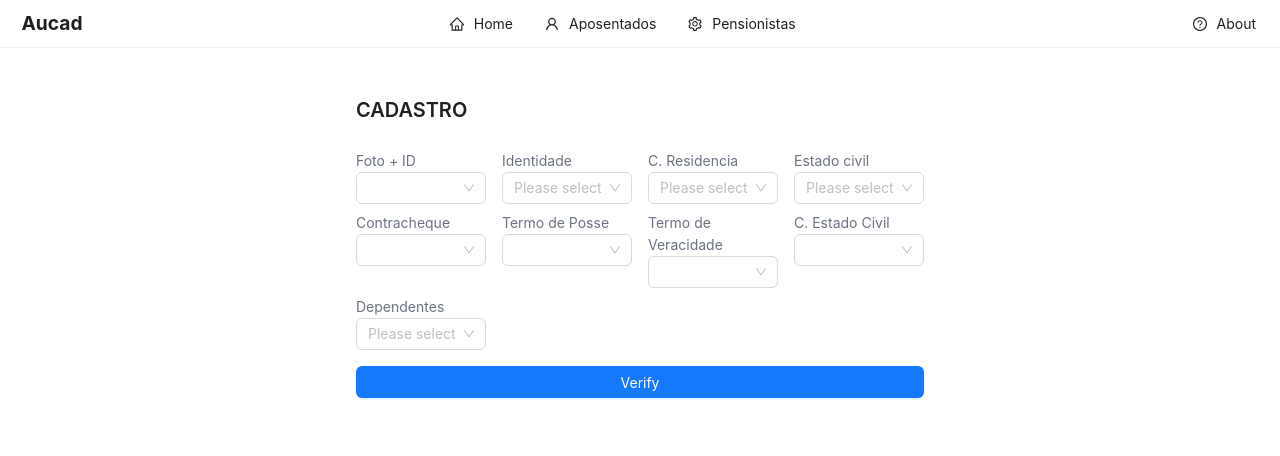
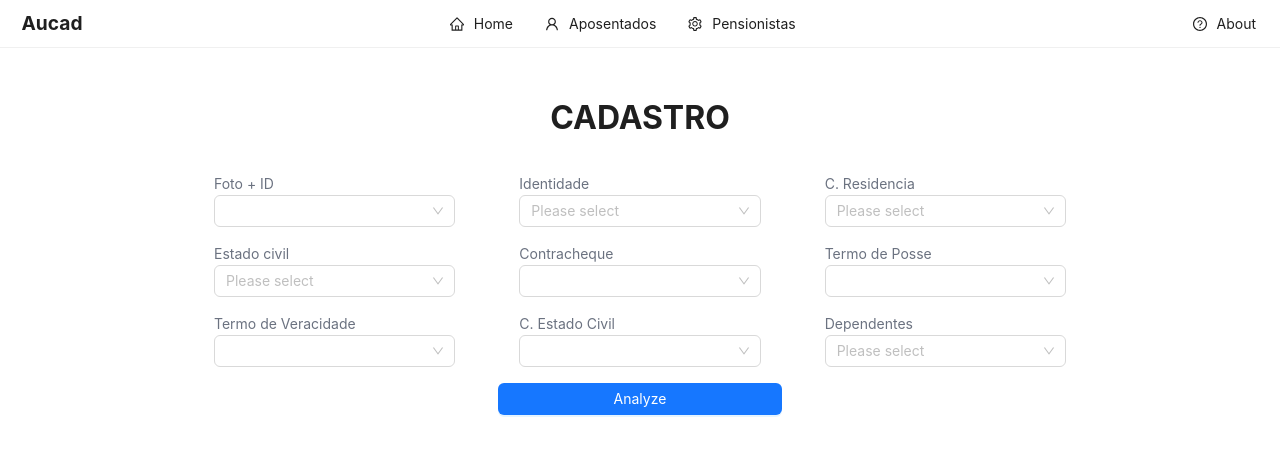
Before and after one commit to secretindex/Python-Scripts, a React (Vite) app in the folder advanced/recad-auto-message/: page /aposentados in a window 1280 px wide. Shown: the top 456 px of the page. Built offline with nearby package versions, Linux system fonts and the light colour scheme.

Commit message:
implement text modal and auto copy button

```diff
--- a/advanced/recad-auto-message/src/components/alt-antui/ActiveRegister.tsx
+++ b/advanced/recad-auto-message/src/components/alt-antui/ActiveRegister.tsx
@@ -13,55 +13,60 @@ interface DocumentosOptionsProps {
   optionList?: OptList
 }
 
-import { useState, useContext, FC } from 'react';
-import { Typography, Select, Form, Button, Row, Col, Space } from 'antd';
+import { useState, useContext, FC } from "react"
+import { Typography, Select, Form, Row, Col, Space, Layout } from "antd"
 import NestedSelect from "./SubComponents/NestedSelect"
+import TextModal from "./TextModal"
 
-const { Option } = Select;
+const { Option } = Select
+const { Content } = Layout
 
 interface DocumentosOptionsProps {
-  name: string;
-  keyName: string;
-  optionList?: OptList;
+  name: string
+  keyName: string
+  optionList?: OptList
 }
 
 // interface SelectComponentProps {
 //   optionList: OptList | undefined
 // }
 
-const SelectComponent: FC<DocumentosOptionsProps> = ({ name, keyName, optionList }) => {
-  const globalDocs = useContext(SecondCheckboxContext);
-  const [field, setField] = useState<string>("");
+const SelectComponent: FC<DocumentosOptionsProps> = ({
+  name,
+  keyName,
+  optionList,
+}) => {
+  const globalDocs = useContext(SecondCheckboxContext)
+  const [field, setField] = useState<string>("")
 
   const handleChange = (value: string) => {
-    setField(value);
+    setField(value)
 
-    console.log(optionList ? optionList : "marmota");
+    console.log(optionList ? optionList : "marmota")
 
     const endObject = {
       required:
-        keyName === "depId" && optionList && optionList[optionList.indexOf(value)] === 'dep'
+        keyName === "depId" &&
+        optionList &&
+        optionList[optionList.indexOf(value)] === "dep"
           ? true
           : activesDocument[keyName].required,
       present: value ? true : false,
       options: optionList ? optionList[optionList.indexOf(value)] : undefined,
-    };
+    }
 
-    if (!optionList) delete endObject.options;
+    if (!optionList) delete endObject.options
 
     globalDocs?.setDocs({
       ...globalDocs.docs,
       [keyName]: endObject,
-    });
-  };
+    })
+  }
 
   // Default
   if (!optionList) {
     return (
-      <Select
-        value={field}
-        onChange={handleChange}
-      >
+      <Select value={field} onChange={handleChange}>
         <Option key="sim" value="sim">
           Sim
         </Option>
@@ -72,13 +77,10 @@ const SelectComponent: FC<DocumentosOptionsProps> = ({ name, keyName, optionList
     )
   }
 
-  if (optionList.every(e => typeof e !== "object")) {
+  if (optionList.every((e) => typeof e !== "object")) {
     console.log(optionList)
     return (
-      <Select
-        value={field}
-        onChange={handleChange}
-      >
+      <Select value={field} onChange={handleChange}>
         {optionList.map((opt) => (
           <Option key={opt as string} value={opt}>
             {opt as string}
@@ -86,10 +88,8 @@ const SelectComponent: FC<DocumentosOptionsProps> = ({ name, keyName, optionList
         ))}
       </Select>
     )
-  } else if (optionList.every(e => typeof e === "object")) {
-    return (
-      <NestedSelect optionList={optionList} />
-    )
+  } else if (optionList.every((e) => typeof e === "object")) {
+    return <NestedSelect optionList={optionList} />
   }
 }
 
@@ -99,29 +99,40 @@ const DocumentOptions: React.FC<DocumentosOptionsProps> = ({
   optionList,
 }) => {
   return (
-    <Col span={6}>
+    <Col span={8}>
       <Form.Item className=" w-full m-0">
-        <label className=" text-gray-500" >{name}</label>
-        <SelectComponent optionList={optionList} name={name} keyName={keyName} />
+        <label className=" text-gray-500">{name}</label>
+        <SelectComponent
+          optionList={optionList}
+          name={name}
+          keyName={keyName}
+        />
       </Form.Item>
     </Col>
-  );
-};
+  )
+}
 
 const ComponentThree = () => {
   const handleClick = (_e: React.MouseEvent<HTMLButtonElement>) => {
-    console.log("marmota");
-  };
+    console.log("marmota")
+  }
 
   return (
-    <div className="flex flex-col gap-2 p-10 justify-center items-center">
-      <Row className="p-2 justify-center">
-        <Col span={12}>
+    <div className="flex flex-col gap-2 p-10 justify-center items-center max-h-full">
+      <Row className="p-2 h-60 justify-center">
+        <Col span={18}>
           <Space direction="vertical" size="middle" className="flex w-full">
-            <Typography.Title className="text-7xl font-extrabold" level={4}>
+            <Typography.Title
+              style={{
+                fontSize: "2rem",
+                fontWeight: "bold",
+                textAlign: "center",
+              }}
+              level={4}
+            >
               CADASTRO
             </Typography.Title>
-            <Row gutter={[16, 8]}>
+            <Row gutter={[64, 16]}>
               {Object.keys(activesDocument).map((doc: string) => (
                 <DocumentOptions
                   key={doc}
@@ -131,14 +142,17 @@ const ComponentThree = () => {
                 />
               ))}
             </Row>
-            <Button type="primary" block onClick={handleClick}>
+            <Content className="w-full flex justify-center">
+              <TextModal />
+            </Content>
+            {/* <Button type="primary" block onClick={handleClick}>
               Verify
-            </Button>
+            </Button> */}
           </Space>
         </Col>
       </Row>
     </div>
-  );
-};
+  )
+}
 
-export default ComponentThree;
+export default ComponentThree
--- /dev/null
+++ b/advanced/recad-auto-message/src/components/alt-antui/TextModal.tsx
@@ -0,0 +1,69 @@
+import { useContext, useState, BaseSyntheticEvent } from "react"
+import { Button, Modal, message } from "antd"
+import { Input } from "antd"
+import { TextFieldContext } from "../../contexts/TextfieldContext"
+import { CopyOutlined } from "@ant-design/icons"
+
+const { TextArea } = Input
+
+const TextModal: React.FC = () => {
+  const [isModalOpen, setIsModalOpen] = useState(false)
+  const textField = useContext(TextFieldContext)
+  const text = textField!.text
+
+  const [_messageApi, contextHolder] = message.useMessage()
+
+  const showModal = () => {
+    setIsModalOpen(true)
+  }
+
+  const handleCancel = () => {
+    setIsModalOpen(false)
+  }
+
+  const handleTextFieldChange = (e: BaseSyntheticEvent) => {
+    console.log(e.target.value)
+    textField?.setText(e.target.value)
+  }
+
+  const handleCopy = () => {
+    navigator.clipboard.writeText(text).then(() => {
+      // info()
+      message.success('Text copied to clipboard!');
+    }).catch(() => {
+      message.error('Failed to copy text.');
+    });
+  };
+
+  return (
+    <>
+      {contextHolder}
+      <Button type="primary" className="w-2/6" onClick={showModal}>
+        Analyze
+      </Button>
+      <Modal
+        title="Mensagem de Recusa"
+        open={isModalOpen}
+        onCancel={handleCancel}
+        footer={[]}
+        className="relative"
+      >
+        <TextArea
+          aria-multiline
+          value={text.trim()}
+          onChange={handleTextFieldChange}
+          style={{ height: "400px", resize: "none" }}
+        >
+
+        </TextArea>
+        <Button
+          icon={<CopyOutlined />}
+          onClick={handleCopy}
+          className="absolute p-2 right-8 bottom-10"
+        ></Button>
+      </Modal>
+    </>
+  )
+}
+
+export default TextModal
```
